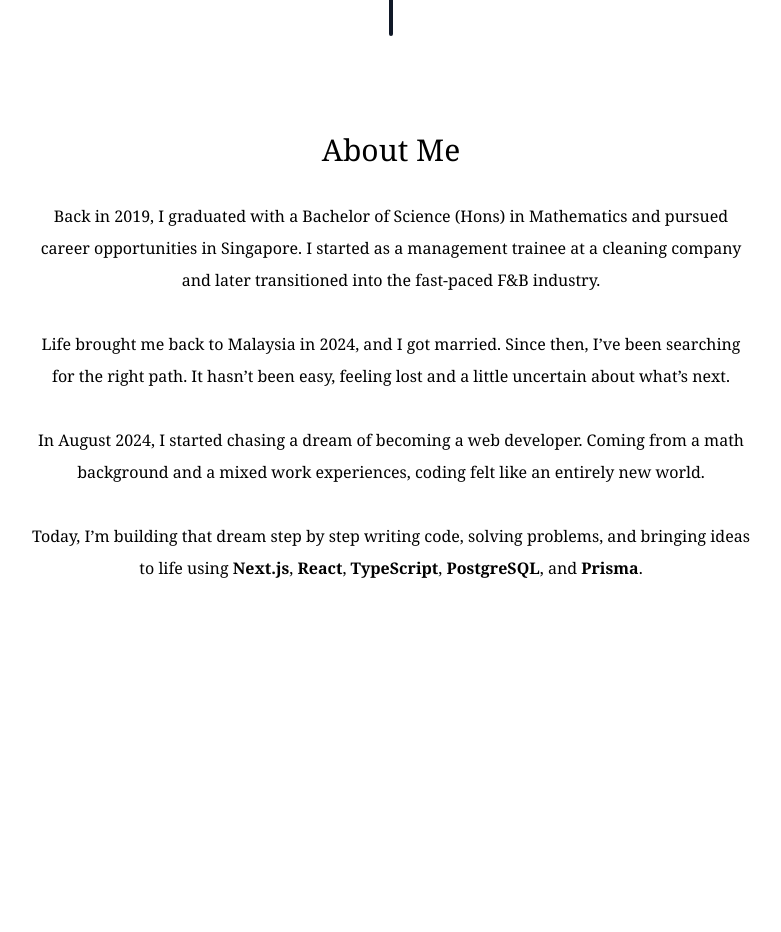
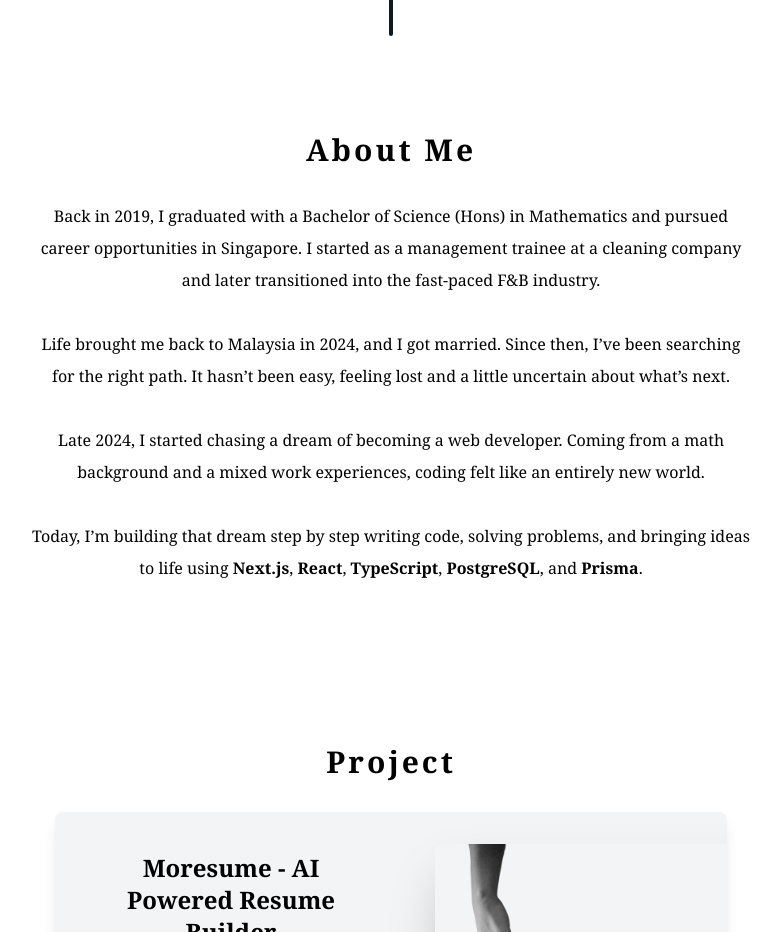
Before and after one commit to mrullldhm/Mrullldhm-Portfolio, a Next.js app: page / in a window 1280 px wide. Shown: the part 980-1912 px from the top of the page, without its empty margins (249-1030 px from the left). Built offline with nearby package versions, Linux system fonts and the light colour scheme.

Commit message:
Setup project section

```diff
--- a/src/app/page.tsx
+++ b/src/app/page.tsx
@@ -2,7 +2,7 @@ import About from "@/components/About";
 // import Contact from "@/components/contact";
 // import Experience from "@/components/experience";
 import Intro from "@/components/Intro";
-// import Projects from "@/components/projects";
+import Projects from "@/components/Project";
 import Divider from "@/components/Divider";
 // import Skills from "@/components/skills";
 
@@ -12,8 +12,8 @@ export default function Home() {
       <Intro />
       <Divider />
       <About />
-      {/* <Projects />
-      <Skills />
+      <Projects />
+      {/* <Skills />
       <Experience />
       <Contact /> */}
     </main>
--- a/src/components/About.tsx
+++ b/src/components/About.tsx
@@ -28,7 +28,7 @@ export default function About() {
       </p>
       <br />
       <p>
-        In August 2024, I started chasing a dream of becoming a web developer.
+        Late 2024, I started chasing a dream of becoming a web developer.
         Coming from a math background and a mixed work experiences, coding felt
         like an entirely new world.
       </p>
--- a/src/components/Header.tsx
+++ b/src/components/Header.tsx
@@ -16,10 +16,10 @@ export default function Header() {
 
       <nav className="flex fixed top-[0.15rem] left-1/2 h-12 -translate-x-1/2 py-2  sm:top-[1.7rem] sm:h-[initial] sm:py-0">
         <ul className="flex w-[22rem] flex-wrap items-center justify-center gap-y-1 text-[0.9rem] font-medium sm:w-[initial] sm:flex-nowrap sm:gap-5">
-          {links.map((link) => (
+          {links.map((link, index) => (
             <motion.li
               className="h-3/4 flex items-center justify-center font-bold"
-              key={link.hash}
+              key={index}
               initial={{ y: -100, opacity: 0 }}
               animate={{ y: 0, opacity: 1 }}
             >
--- a/src/components/Heading.tsx
+++ b/src/components/Heading.tsx
@@ -3,5 +3,5 @@ type HeadingProps = {
 };
 
 export default function Heading({children}:HeadingProps) {
-  return <h2 className="text-3xl font-medium capitalize mb-8">{children}</h2>;
+  return <h2 className="text-3xl font-semibold capitalize mb-8 tracking-widest">{children}</h2>;
 }
--- /dev/null
+++ b/src/components/Project.tsx
@@ -0,0 +1,52 @@
+import React from "react";
+import Heading from "./Heading";
+import { projectsData } from "@/lib/data";
+import Image from "next/image";
+
+export default function Project() {
+  return (
+    <section className="mb-28 max-w-[45rem] text-center sm:mb-40">
+      <Heading>Project</Heading>
+      <div>
+        {projectsData.map((project, index) => (
+          // React.Fragment used for multiple elements
+          <React.Fragment key={index}>
+            {/* Callback and pass the state data (projectsData) to the ProjectData component */}
+            <ProjectData {...project} />
+          </React.Fragment>
+        ))}
+      </div>
+    </section>
+  );
+}
+
+// ProjectData props type declaration
+type ProjectDataProps = (typeof projectsData)[number];
+
+// Declare ProjectData component
+function ProjectData({ title, description, tags, imageUrl }: ProjectDataProps) {
+  return (
+    <section className="flex flex-wrap group bg-gray-100 max-w-[42rem] overflow-hidden sm:pr-8 relative mb-3 sm:mb-8 last:mb-0 shadow-lg rounded-lg even:pl-8">
+      <div className="pt-4 pb-7 px-5 sm:pl-10 sm:pr-2 sm:pt-10 sm:max-w-1/2 flex flex-col h-full group-even:ml-[18rem]">
+        <h3 className="text-2xl font-semibold">{title}</h3>
+        <p className="mt-2 leading-relaxed">{description}</p>
+        <ul className="flex flex-wrap pt-4 gap-2 sm:mt-auto">
+          {tags.map((tag, index) => (
+            <li
+              className="bg-gray-800 px-3 py-1 text-[0.7rem] uppercase tracking-wider text-white rounded-xl"
+              key={index}
+            >
+              {tag}
+            </li>
+          ))}
+        </ul>
+      </div>
+
+      <Image
+        src={imageUrl}
+        alt="Project Image"
+        className="absolute top-8 -right-40 w-[28.25rem] rounded-t-lg shadow-2xl group-even:right-[initial] group-even:-left-40"
+      />
+    </section>
+  );
+}
```
